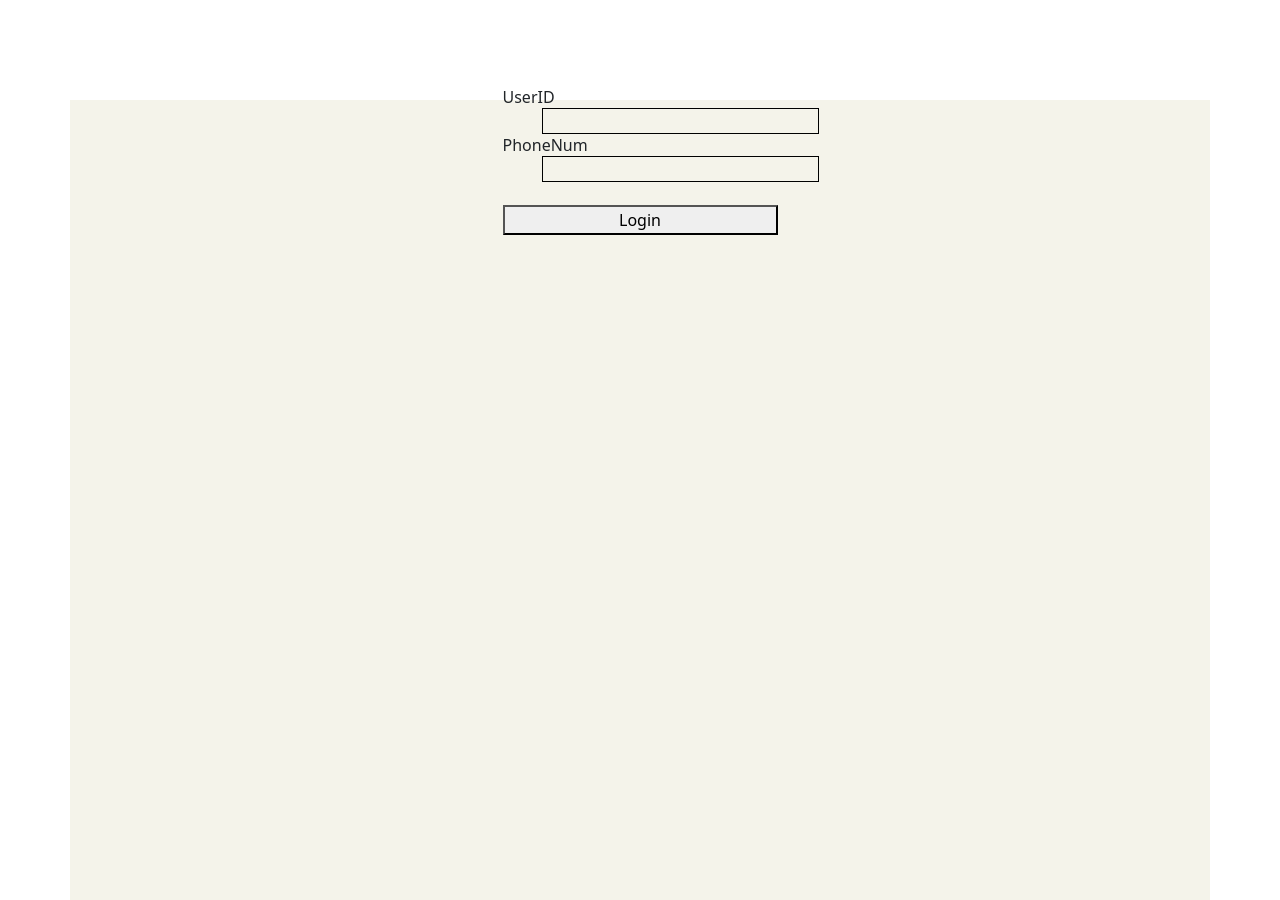
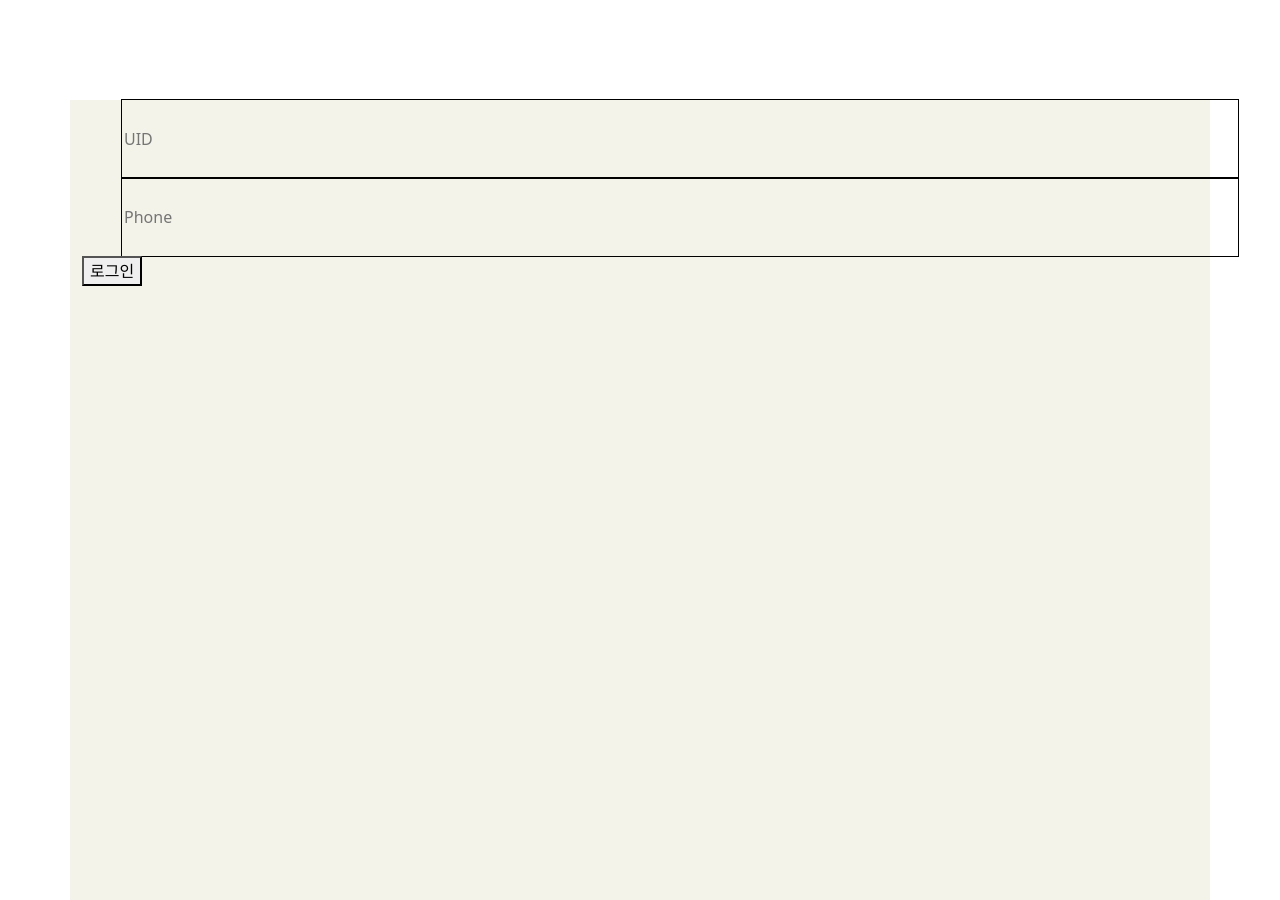
Before and after one commit to CSID-DGU/2023-1-OSSP1-AverageAge25-4, a React (Create React App) app in the folder Frontend/dongguk-notice-app/: page / in a window 1280 px wide. Built offline with nearby package versions, Linux system fonts and the light colour scheme.

Commit message:
Fix : LoginPage.js

```diff
--- a/Frontend/dongguk-notice-app/src/LoginPage.js
+++ b/Frontend/dongguk-notice-app/src/LoginPage.js
@@ -1,69 +1,32 @@
 import React, { useState } from 'react';
 import axios from 'axios';
-import { useNavigate } from "react-router-dom";
+import { useNavigate } from 'react-router-dom';
 
-function LoginPage() {
-    const moveToMain = useNavigate();
-    const moveToLogin = useNavigate();
+const Login = () => {
+  const [uid, setUid] = useState('');
+  const [phone, setPhone] = useState('');
+  const navigate = useNavigate();
 
-    function goMain() {
-        moveToMain('/mainPage/')
+  const handleLogin = async () => {
+    try {
+      const response = await axios.post('http://localhost:8000/login/', { uid, phone });
+      if (response.status === 200) {
+        navigate('/mainPage');
+      } else {
+        // Handle login failure
+      }
+    } catch (error) {
+      // Handle error
     }
+  };
 
-    function goLogin() {
-        moveToLogin('')
-    }
+  return (
+    <div>
+      <input type="text" value={uid} onChange={(e) => setUid(e.target.value)} placeholder="UID" />
+      <input type="text" value={phone} onChange={(e) => setPhone(e.target.value)} placeholder="Phone" />
+      <button onClick={handleLogin}>로그인</button>
+    </div>
+  );
+};
 
-    const [userID, setUserID] = useState("");
-    const [phoneNum, setPhoneNum] = useState("");
-
-    const onIDHandler = (event) => {
-        setUserID(event.currentTarget.value);
-    }
-
-    const onPhoneNumHandler = (event) => {
-        setPhoneNum(event.currentTarget.value);
-    }
-
-    const sendPost = () => {
-        axios.post('http://127.0.0.1:8000/login/', { uid : userID, phone : phoneNum })
-        .then((response) => {
-            console.log('Post sent successfully:', response.data);
-            if(response.data.status===200)
-            {
-                console.log("로그인 성공");
-                goMain();
-            }
-            else if(response.data.status===401)
-            {
-                console.log("로그인 실패");
-                goLogin();
-            }
-        })
-        .catch((error) => {
-        console.error('Error sending post:', error);
-        });
-    }
-
-    return (
-        <div style={{
-            display: 'flex', justifyContent: 'center', alignItems: 'center',
-            width: '100%', height: '15vh'
-            }}>
-            <form style={{ display: 'flex', flexDirection: 'column'}}
-
-            >
-                <label>UserID</label>
-                <input type='text' value={userID} onChange={onIDHandler}/>
-                <label>PhoneNum</label>
-                <input type='text' value={phoneNum} onChange={onPhoneNumHandler}/>
-                <br />
-                <button onClick={sendPost}>
-                    Login
-                </button>
-            </form>
-        </div>
-    )
-}
-
-export default LoginPage;
+export default Login;
```
